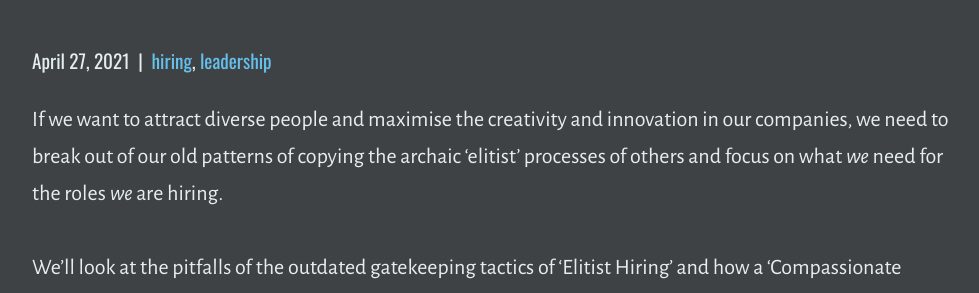
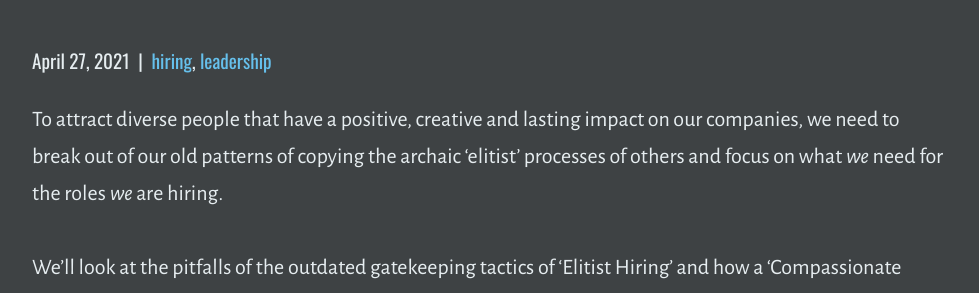
Before and after one commit to outragedpinkracoon/outragedpinkracoon.github.io, a Jekyll site: the page built from _posts/2021-04-27-other-companies-hiring-processes-are-costing-you-talent.md, in a window 1280 px wide and 900 px high. Shown: the part 390-683 px from the top of the window, without its empty margins (149-1128 px from the left). Built offline with Jekyll 4.4.1, drawn with Linux system fonts in a browser that asks for light colours.

Commit message:
Rewords the intro again

```diff
--- a/_posts/2021-04-27-other-companies-hiring-processes-are-costing-you-talent.md
+++ b/_posts/2021-04-27-other-companies-hiring-processes-are-costing-you-talent.md
@@ -4,7 +4,7 @@ description: The technical hiring process is critical for attracting  diverse an
 layout: post
 categories: [hiring, leadership]
 ---
-If we want to attract diverse people and maximise the creativity and innovation in our companies, we need to break out of our old patterns of copying the archaic 'elitist' processes of others and focus on what _we_ need for the roles _we_ are hiring.
+To attract diverse people that have a positive, creative and lasting impact on our companies, we need to break out of our old patterns of copying the archaic 'elitist' processes of others and focus on what _we_ need for the roles _we_ are hiring.
 
 We'll look at the pitfalls of the outdated gatekeeping tactics of 'Elitist Hiring' and how a 'Compassionate Hiring' process that makes people feel welcomed and included is more effective. To demonstrate what this looks like I draw on practices I implemented at my last company, where I recruited a start-up engineering team in a pandemic and had our most successful year of business.
 
```
